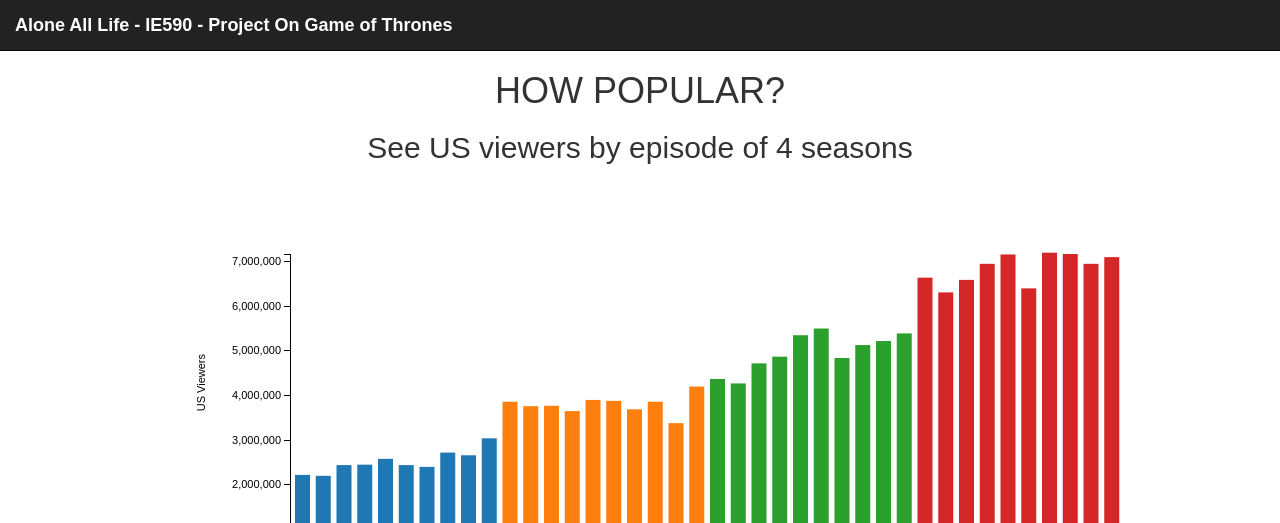
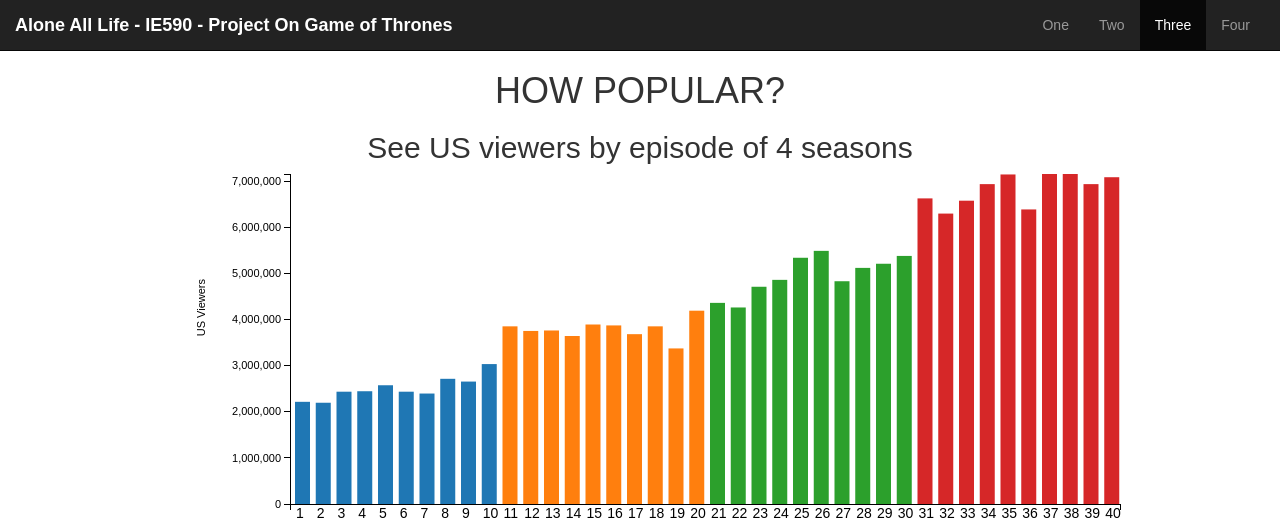
Before and after one commit to alone-all-life/alone-all-life.github.io, a PHP site: page /Final/final_3.html in a window 1280 px wide. Shown: the top 523 px of the page. Run offline with PHP 8.4, Linux system fonts and the light colour scheme.

Commit message:
change tip and add links

```diff
--- a/Final/final_3.html
+++ b/Final/final_3.html
@@ -48,6 +48,16 @@
 	          </button>
 	          <a class="navbar-brand" style="color:#ffffff;font-weight:900" href="/">Alone All Life - IE590 - Project On Game of Thrones</a>
 	        </div>
+	        <div class="navbar-collapse collapse">
+	          <ul class="nav navbar-nav navbar-right">
+	            <li><a href="./final_1.html">One</a></li>
+	            <li><a href="./final_2.html">Two</a></li>
+	            <li class="active"><a href="./final_3.html">Three</a></li>
+	            <li><a href="./final_4.html">Four</a></li>
+	          </ul>
+	          <div class="navbar-form navbar-right">
+	          </div>
+	        </div>
     	</div>
 	</div>
 
@@ -72,7 +82,6 @@
 
 	var tip = d3.tip()
 		.attr('class', 'd3-tip')
-		.style('background', "#aaaaaa")
 		.offset([-10, 0])
 		.html(function(d) {
 	    	return d.Title+"<br>"+d.US_Viewers
@@ -80,7 +89,6 @@
 
 	var tip2 = d3.tip()
 		.attr('class', 'd3-tip')
-		.style('background', "#aaaaaa")
 		.offset([-10, 0])
 		.html(function(d) {
 	    	return d.Title+"<br>"+d.rate
@@ -89,11 +97,11 @@
 
 	var color = d3.scale.category10()
 
-	var margin = {top: 80, right: 20, bottom: 50, left: 150},
+	var margin = {top: 0, right: 20, bottom: 20, left: 150},
     width = 1000 - margin.left - margin.right
     width2 = 1000 - margin.left - margin.right
-    height = 450 - margin.top - margin.bottom
-    height2 = 250 - margin.top- margin.bottom
+    height = 350 - margin.top - margin.bottom
+    height2 = 200 - margin.top- margin.bottom
 
     // canvas, svg
 	var canvas = d3.select("#display_1").append("svg")
```
Also changed, not shown: Final/final_1.html (+10 -0 lines), Final/final_2.html (+10 -1 lines), Final/final_4.html (+10 -0 lines), css/my_css.css (+29 -0 lines).
